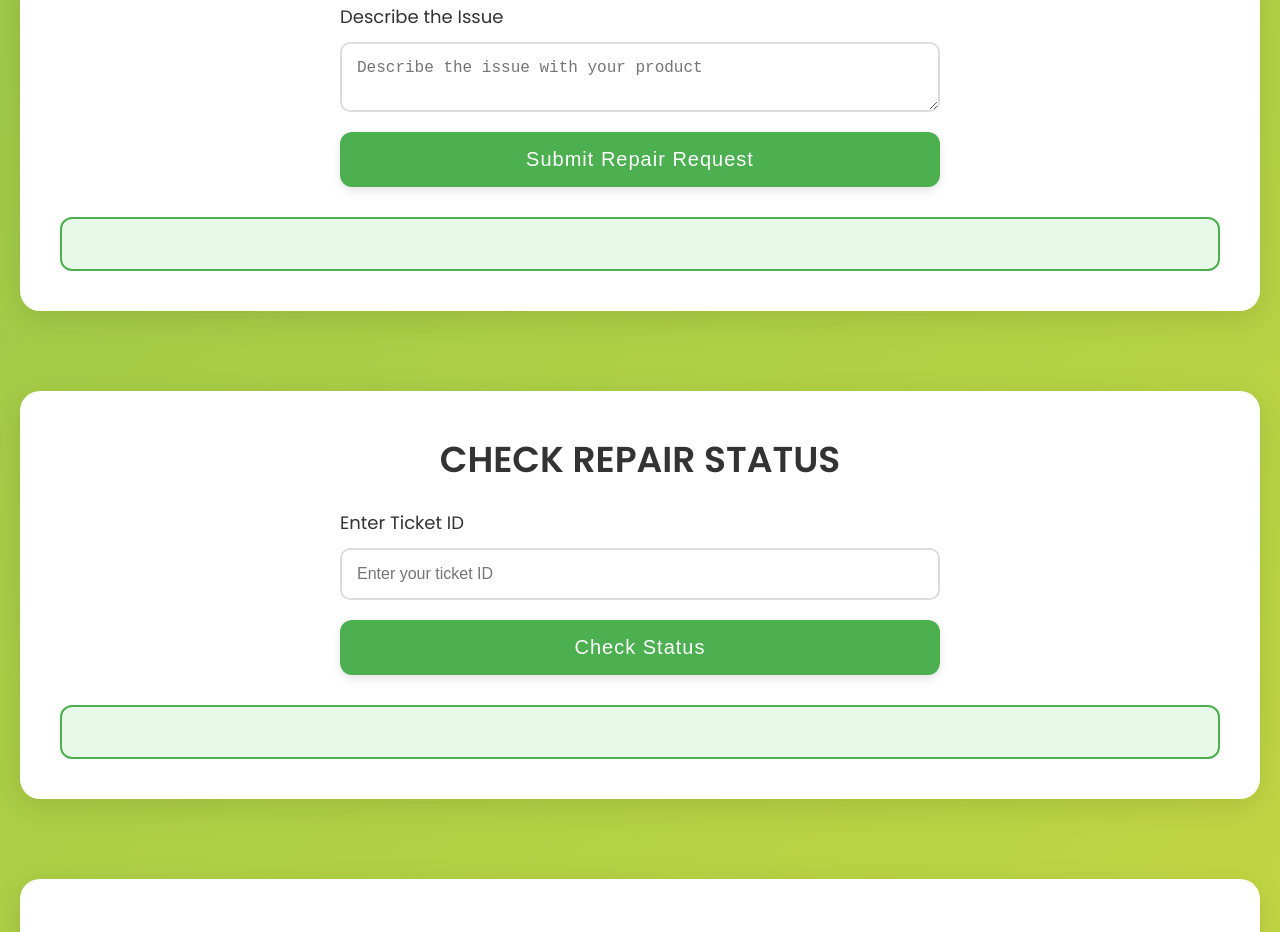
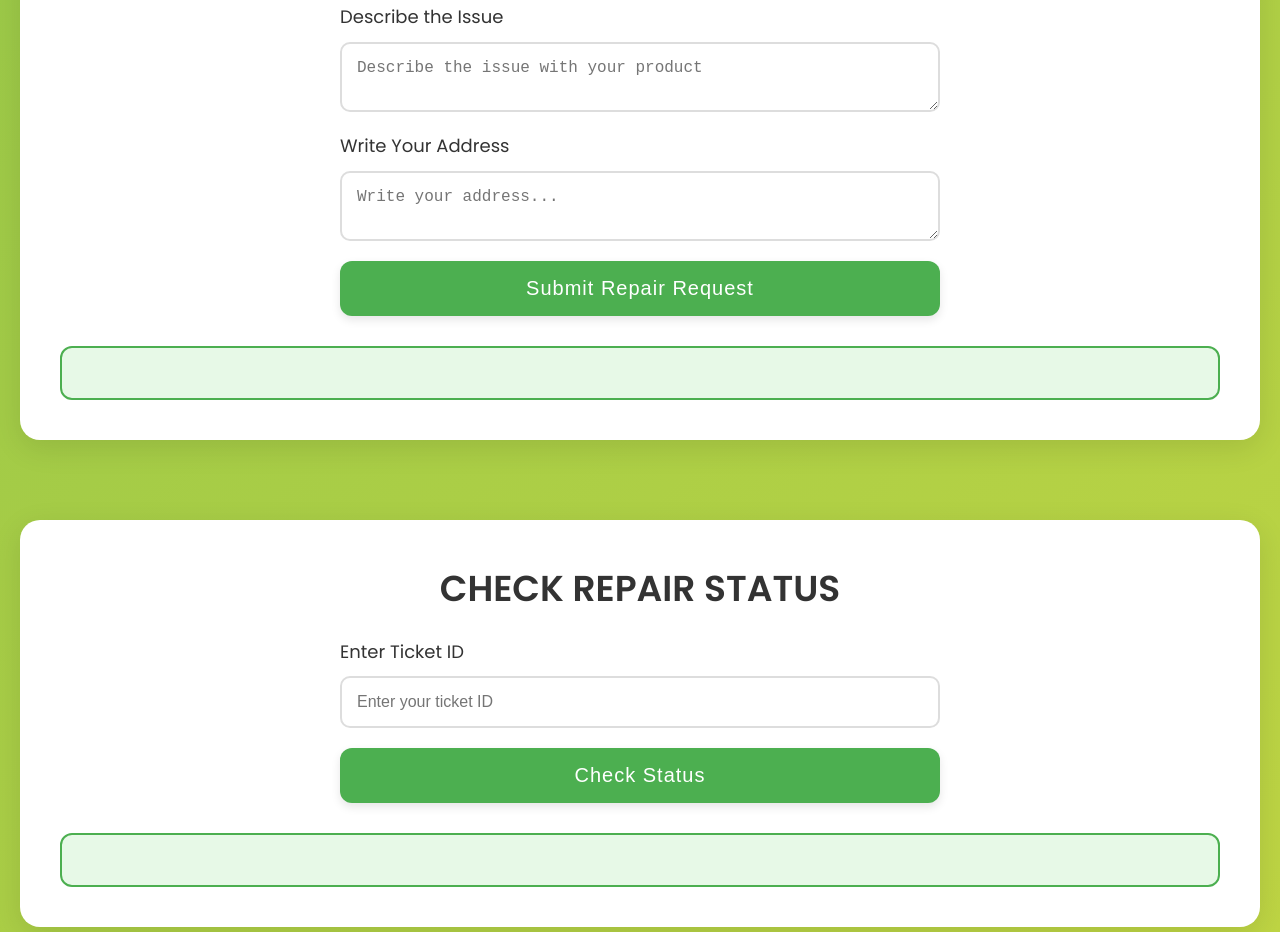
Before and after one commit to AmanSingh078/E-WASTE_SOLUTION, a plain HTML site: page repair.html in a window 1280 px wide. Shown: the part 1109-2041 px from the top of the page. Drawn offline with Linux system fonts and the light colour scheme.

Commit message:
feature.html

```diff
--- a/repair.html
+++ b/repair.html
@@ -302,6 +302,9 @@
         <label for="issue">Describe the Issue</label>
         <textarea id="issue" name="issue" placeholder="Describe the issue with your product" required></textarea>
 
+        <label for="address">Write Your Address</label>
+        <textarea id="address" name="address" placeholder="Write your address..." required></textarea>
+
         <button type="submit">Submit Repair Request</button>
       </form>
       <!-- Confirmation Message Area -->
```
